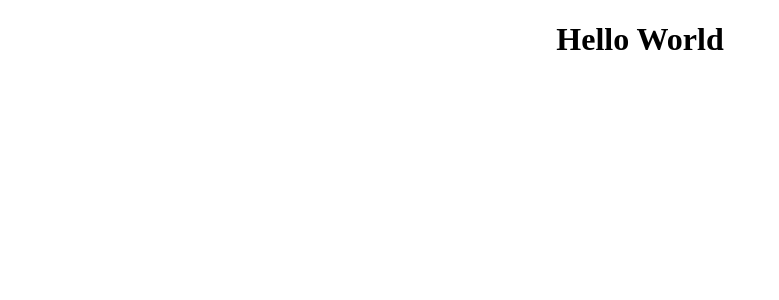
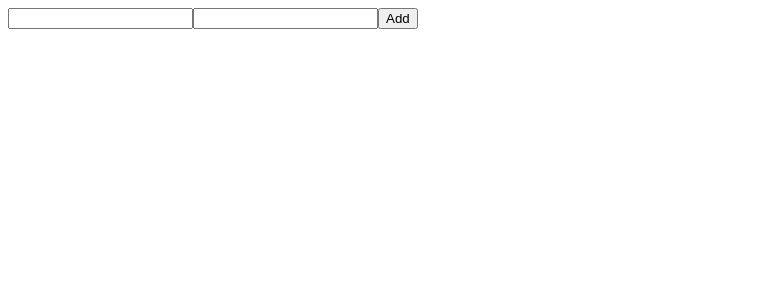
Before and after one commit to Manuila/js-cource-2018, a React app in the folder react_app/: page / in a window 1280 px wide. Shown: the top 300 px of the page, without its empty margins (0-779 px from the left). Built offline with nearby package versions, Linux system fonts and the light colour scheme; the HTML template or start-up script is replaced by a standard one.

Commit message:
Temporary implementation of crud operations

```diff
--- a/react_app/package.json
+++ b/react_app/package.json
@@ -6,7 +6,7 @@
   "scripts": {
     "test": "echo \"Error: no test specified\" && exit 1",
     "build": "webpack",
-    "start": "webpack-dev-server"
+    "start": "webpack-dev-server --open"
   },
   "author": "Manuila",
   "license": "ISC",
@@ -16,7 +16,9 @@
     "babel-preset-env": "^1.6.1",
     "babel-preset-react": "^6.24.1",
     "css-loader": "^0.28.11",
+    "html-webpack-plugin": "^3.2.0",
     "style-loader": "^0.20.3",
+    "uuid": "^3.2.1",
     "webpack": "^4.5.0",
     "webpack-cli": "^2.0.14",
     "webpack-dev-server": "^3.1.3"
--- a/react_app/src/index.js
+++ /dev/null
@@ -1,14 +0,0 @@
-import React from 'react';
-import ReactDOM from 'react-dom';
-
-class HelloWorld extends React.Component {
-  render() {
-    return (
-      <div style={{textAlign: 'center'}}>
-        <h1>Hello World</h1>
-      </div>
-    );
-  }
-}
-
-ReactDOM.render(<HelloWorld/>, document.getElementById('root'));
--- /dev/null
+++ b/react_app/src/index.jsx
@@ -0,0 +1,151 @@
+ import React, { Component } from 'react';
+ import ReactDOM from 'react-dom';
+ const uuidv1 = require('uuid/v1');
+
+class Post extends Component{
+  render() {
+    return(
+      <li>
+        <div>
+          {this.props.title}
+          {this.props.description}
+          <button onClick = {this.props.onDelete}>Del</button>
+          <button onClick = {this.props.onEdit}>Edit</button>
+        </div>
+      </li>
+    );
+  }
+}
+
+class PostsGrid extends Component {
+
+  render() {
+    return (
+      <ul>
+        {
+          this.props.posts.map(item => {
+            return <Post
+              key = {item.id}
+              title = {item.title}
+              description = {item.description}
+              onDelete = {this.props.onPostDelete.bind(null, item)}
+              onEdit = {this.props.onPostEdit.bind(null, item)}
+            />
+          })
+        }
+      </ul>
+    );
+  }
+}
+class PostEditor extends Component {
+  constructor(props) {
+    super(props);
+    this.state = {
+      title: '',
+      description: ' '
+
+    };
+    this.handleTextTitleChange = this.handleTextTitleChange.bind(this);
+    this.handleTextDescriptionChange = this.handleTextDescriptionChange.bind(this);
+    this.handlePostAdd = this.handlePostAdd.bind(this);
+  }
+
+  handleTextTitleChange(event) {
+    console.log(event.target.value);
+    this.setState({ title: event.target.value });
+  }
+
+  handleTextDescriptionChange(event) {
+    console.log(event.target.value);
+    this.setState({ description: event.target.value });
+  }
+
+  handlePostAdd(){
+    const newPost = {
+      id: uuidv1(),
+      title: this.state.title,
+      description: this.state.description
+
+    };
+    this.props.onPostAdd(newPost);
+    this.state.title = '';
+    this.state.description = '';
+  }
+  render() {
+    return(
+      <div>
+       <input
+          onChange={this.handleTextTitleChange}
+          value={this.state.title}
+        />
+         <input
+          onChange={this.handleTextDescriptionChange}
+          value={this.state.description}
+        />
+        <button onClick = {this.handlePostAdd}>
+            Add
+        </button>
+      </div>
+    );
+  }
+}
+class PostsApp extends Component {
+  constructor(props) {
+    super(props);
+    this.state = {posts: []};
+    this.handlePostAdd = this.handlePostAdd.bind(this);
+    this.handlePostDel = this.handlePostDel.bind(this);
+    this.handlePostEdit = this.handlePostEdit.bind(this);
+  }
+
+  componentDidMount(){
+    var localPosts = JSON.parse(localStorage.getItem('posts'));
+    if (localPosts) {
+        this.setState({ posts: localPosts });
+    }
+  }
+  componentDidUpdate(){
+    return this._updateLocalStorage();
+  }
+
+  _updateLocalStorage() {
+    const posts = JSON.stringify(this.state.posts);
+    localStorage.setItem('posts', posts);
+  }
+
+  handlePostAdd(newPost){
+    const newPosts = this.state.posts.slice();
+    newPosts.unshift(newPost);
+    this.setState({posts: newPosts});
+  }
+
+  handlePostDel(post){
+    const postId = post.id;
+    const newPosts = this.state.posts.filter((post) => {
+      return post.id !== postId;
+    });
+    this.setState({posts: newPosts});
+  }
+  handlePostEdit(post){
+    const newPosts = this.state.posts.slice();
+    const index = newPosts.findIndex((storedPost) => storedPost.id === post.id);
+    newPosts[index].title = 'newTitle';
+    newPosts[index].description = 'newDescription';
+    this.setState({posts: newPosts});
+  }
+
+  render() {
+    return(
+      <div>
+        <PostEditor onPostAdd = {this.handlePostAdd}/>
+        <PostsGrid
+          posts = {this.state.posts}
+          onPostDelete = {this.handlePostDel}
+          onPostEdit = {this.handlePostEdit}
+        />
+      </div>
+    );
+  }
+}
+
+ReactDOM.render(<PostsApp />, document.getElementById('root'));
--- a/react_app/webpack.config.js
+++ b/react_app/webpack.config.js
@@ -1,9 +1,10 @@
 const path = require('path');
+var HtmlWebpackPlugin = require('html-webpack-plugin');
 
 module.exports = {
     devtool: 'eval',
     mode: 'development',
-    entry: './src/index.js',
+    entry: './src/index.jsx',
     output: {
         filename: 'bundle.js',
         path: path.resolve(__dirname, 'dist')
@@ -24,4 +25,11 @@ module.exports = {
   devServer: {
       contentBase: path.resolve(__dirname, "dist")
     },
+
+    plugins: [
+        new HtmlWebpackPlugin({
+          template: './dist/index.html',
+          inject: "body"
+        })
+      ]
 };
```
